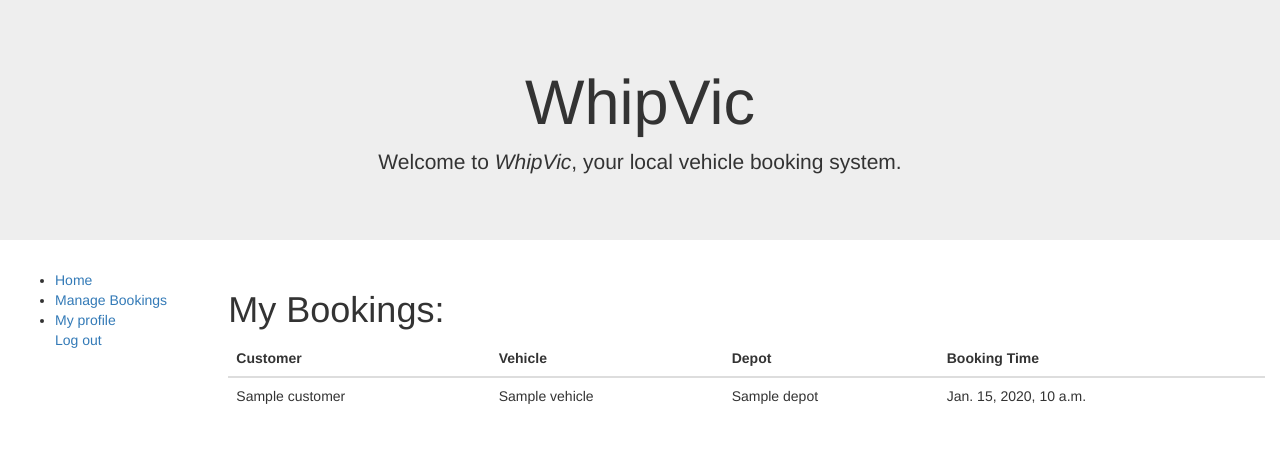
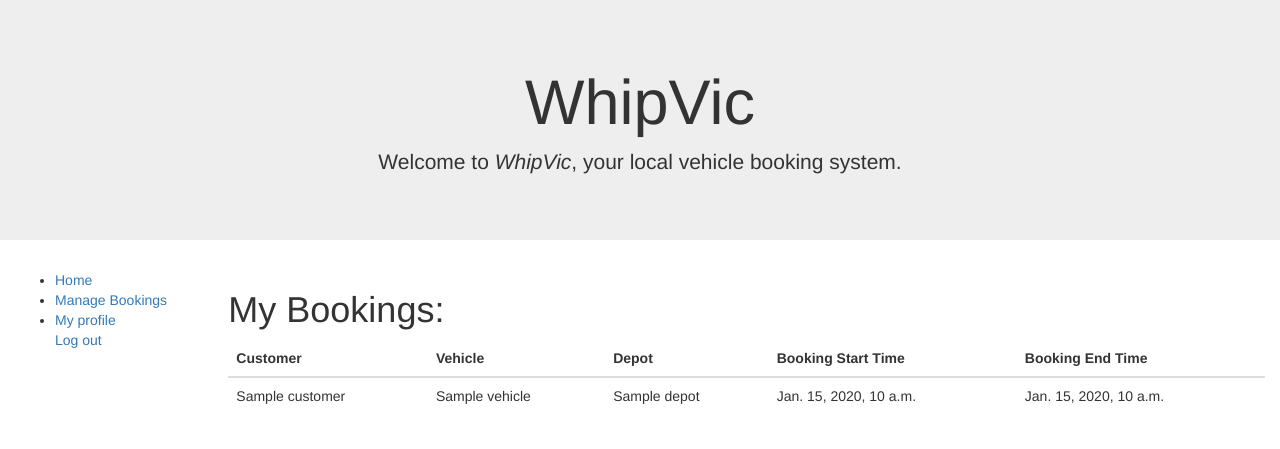
Before and after one commit to KRT2305/SENG330, a Django app: template Project/car_share/auto/templates/my_bookings.html in a window 1280 px wide. Shown: the top 449 px of the page. Run offline with Django 3.2, Linux system fonts and the light colour scheme; the template is opened without the code that fills it: most values are stand-ins (such as "Sample title", 1, 10 or a date in 2020); some libraries are stand-ins or nearby versions.

Commit message:
fixed my bookings page

```diff
--- a/Project/car_share/auto/templates/my_bookings.html
+++ b/Project/car_share/auto/templates/my_bookings.html
@@ -15,7 +15,8 @@
 				      <th scope="col">Customer</th>
 				      <th scope="col">Vehicle</th>
 				      <th scope="col">Depot</th>
-				      <th scope="col">Booking Time</th>
+				      <th scope="col">Booking Start Time</th>
+						<th scope="col">Booking End Time</th>
 				    </tr>
 				  </thead>
 
@@ -25,7 +26,8 @@
 					      <td>{{ booking.customer }}</td>
 					      <td>{{ booking.vehicle }}</td>
 					      <td>{{ booking.depot }}</td>
-					      <td>{{ booking.booking_time }}</td>
+					      <td>{{ booking.start_time }}</td>
+							<td>{{ booking.end_time }}</td>
 					    </tr>
 					  {% endfor %}
 					  </tbody>
```
